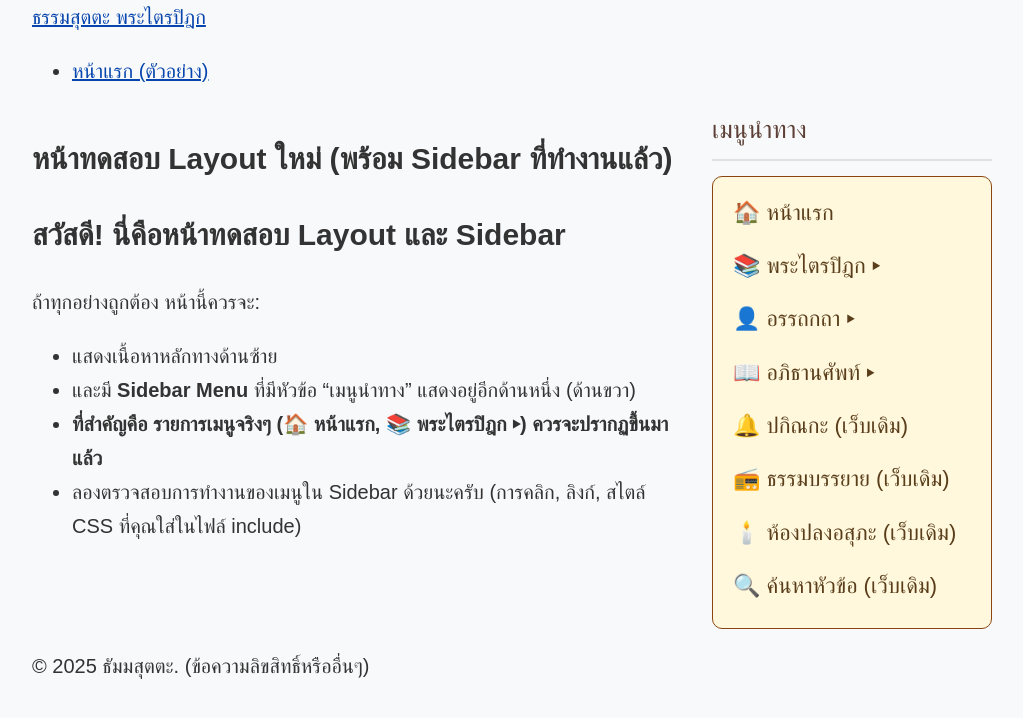
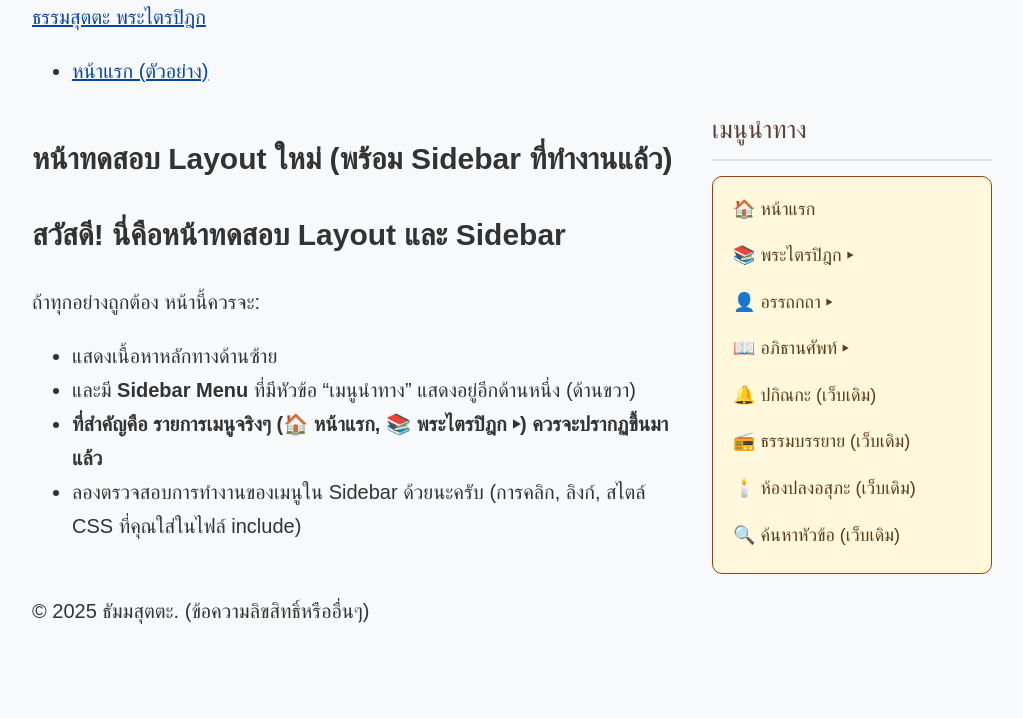
Before and after one commit to dhamsutta/tripitaka, a Jekyll site: the page built from _pages/test-layout-page.md, in a window 1280 px wide. Shown: the top 718 px of the page, without its empty margins (128-1151 px from the left). Built offline with Jekyll 4.4.1, drawn with Linux system fonts in a browser that asks for light colours; some web fonts are replaced.

Commit message:
Update custom_sidebar_menu.html

```diff
--- a/_includes/custom_sidebar_menu.html
+++ b/_includes/custom_sidebar_menu.html
@@ -11,7 +11,7 @@
 .custom-menu h3 { /* เผื่อคุณต้องการใส่หัวข้อย่อยภายในเมนูนี้ */
   color: #8B4513;
   margin-top: 0;
-  font-size: 22px;
+  font-size: 18px;
 }
 
 .custom-menu .main-menu,
@@ -28,7 +28,7 @@
 .custom-menu .main-menu > li > a { /* > li > a เพื่อให้สไตล์เฉพาะลิงก์ระดับแรก */
   color: #5A3E1B;
   text-decoration: none;
-  font-size: 22px;
+  font-size: 18px;
   display: block;
   padding: 5px 8px; /* เพิ่ม padding ให้คลิกง่าย */
   border-radius: 3px;
@@ -59,7 +59,7 @@
 }
 
 .custom-menu .sub-menu li a {
-    font-size: 20px; /* ขนาดฟอนต์ของ sub-menu */
+    font-size: 16px; /* ขนาดฟอนต์ของ sub-menu */
     color: #5A3E1B; /* สีเดียวกับเมนูหลัก หรือปรับตามชอบ */
     padding: 4px 8px;
     display: block;
```
